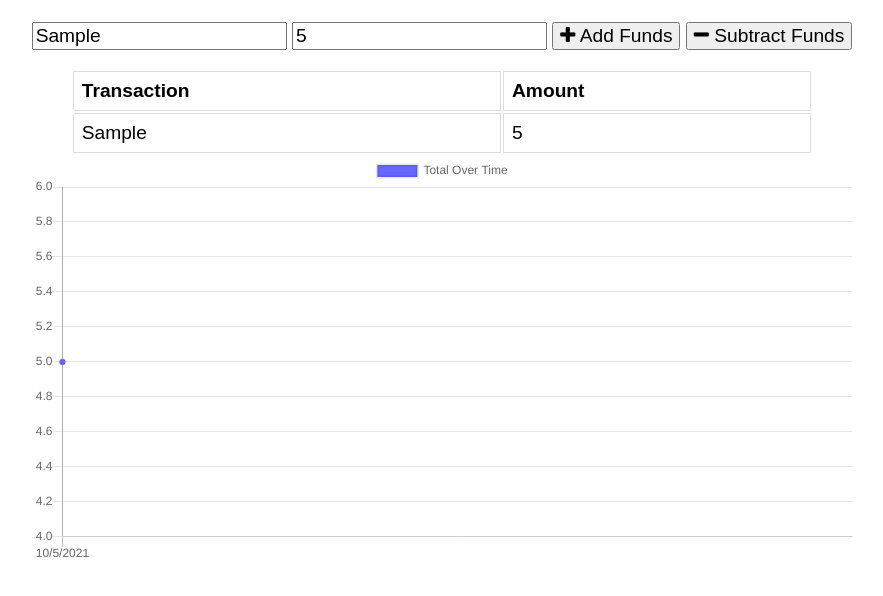
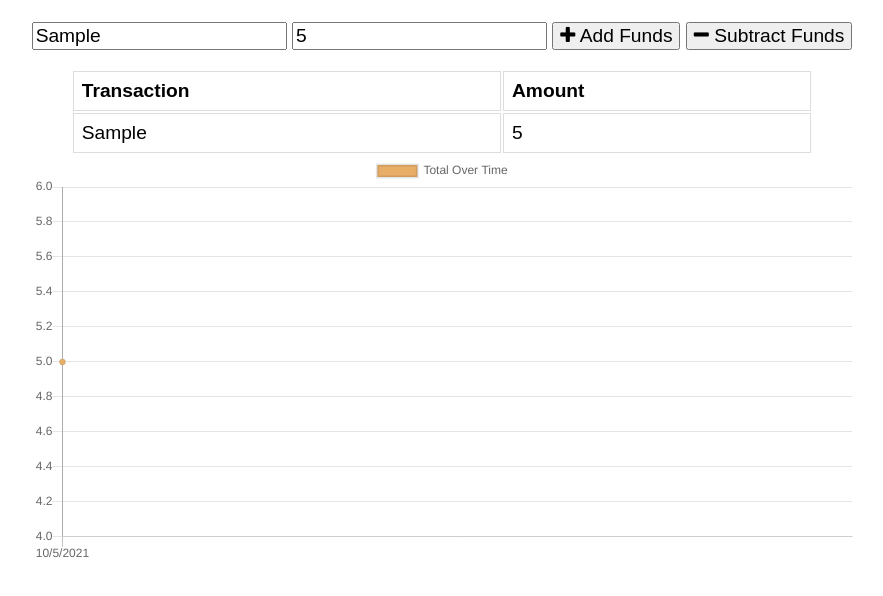
Before and after one commit to Bluekev22/Online-Offline-Budget-Tracker, a website: page public/index.html in a window 1280 px wide. Both pictures are taken after typing "Sample", "5" into the empty fields and a click on the button "Add Funds". Shown: the part 60-656 px from the top of the page, without its empty margins (198-1081 px from the left). Drawn offline with nearby package versions, Linux system fonts and the light colour scheme; no server answers.

Commit message:
Create web manifest

```diff
--- a/package.json
+++ b/package.json
@@ -6,6 +6,7 @@
   "scripts": {
     "test": "echo \"Error: no test specified\" && exit 1",
     "start": "node server.js",
+    "watch": "nodemon server.js",
     "lite-server": "lite-server"
   },
   "repository": {
@@ -24,5 +25,8 @@
     "lite-server": "^2.5.3",
     "mongoose": "^5.5.15",
     "morgan": "^1.9.1"
+  },
+  "devDependencies": {
+    "nodemon": "^2.0.13"
   }
 }
--- a/public/index.html
+++ b/public/index.html
@@ -9,6 +9,7 @@
 
   <link rel="stylesheet" href="https://stackpath.bootstrapcdn.com/font-awesome/4.7.0/css/font-awesome.min.css">
   <link rel="stylesheet" href="styles.css">
+  <link rel="manifest" href="manifest.webmanifest">
 
   <title>Budget Tracker</title>
 </head>
--- a/public/index.js
+++ b/public/index.js
@@ -15,6 +15,7 @@ fetch("/api/transaction")
   });
 
 function populateTotal() {
+  console.log(transactions);
   // reduce transaction amounts to a single total value
   let total = transactions.reduce((total, t) => {
     return total + parseInt(t.value);
@@ -71,7 +72,7 @@ function populateChart() {
         datasets: [{
             label: "Total Over Time",
             fill: true,
-            backgroundColor: "#6666ff",
+            backgroundColor: "#E8AE68",
             data
         }]
     }
```
Also changed, not shown: public/manifest.webmanifest (added), 1 other file.
